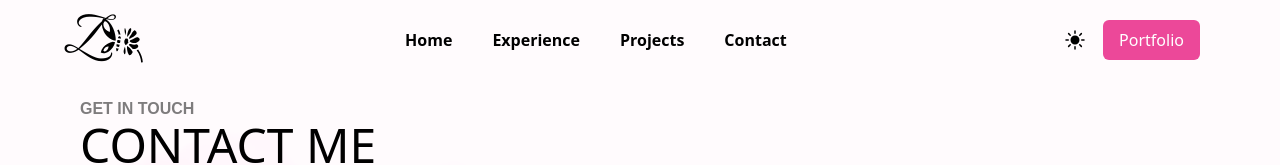
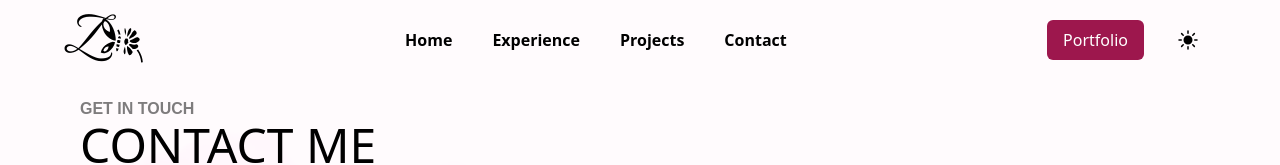
Before and after one commit to Yousra-Zahra-LATER/MyFolio, a React (Vite) app: page / in a window 1280 px wide. Shown: the top 165 px of the page. Built offline with nearby package versions, Linux system fonts and the light colour scheme.

Commit message:
"last update"

```diff
--- a/src/components/NavBar.jsx
+++ b/src/components/NavBar.jsx
@@ -48,8 +48,7 @@ export const NavBar = () => {
       <nav className="flex justify-between items-center w-[90%] mx-auto py-4">
         {/* Logo */}
         <div className="flex items-center font-signature text-5xl hover:-rotate-6">
-                    Z
-                    {/* Animation du logo */}
+          Z{/* Animation du logo */}
           <motion.div
             initial={{ scale: 0 }}
             animate={{ scale: 1 }}
@@ -61,22 +60,25 @@ export const NavBar = () => {
         {/* Liens de navigation - visible sur les écrans de taille moyenne et plus grands */}
         <div className="hidden md:flex items-center gap-10 font-semibold">
           {navBarlinks.map((link, index) => (
-                        <li key={index} className="cursor-pointer hover:text-[#807279] list-none">
+            <li
+              key={index}
+              className="cursor-pointer hover:text-[#807279] list-none"
+            >
               {link.name}
             </li>
           ))}
         </div>
         {/* Bouton pour le mode sombre et bouton "Portfolio" - visible sur les écrans de taille moyenne et plus grands */}
         <div className="hidden md:flex items-center">
+          <button className="bg-pink-800 text-white px-4 py-2 rounded-md mr-4">
+            Portfolio
+          </button>
           <button onClick={toggleDarkMode} className="cursor-pointer px-4">
             {isDarkMode ? (
               <RiMoonClearFill className="h-6 w-6 text-blue-400" />
             ) : (
               <SunIcon className="h-6 w-6 text-black" />
             )}
-                    </button>
-                    <button className="bg-pink-500 text-white px-4 py-2 rounded-md mr-4">
-                        Portfolio
           </button>
         </div>
         {/* Bouton pour le mode sombre, bouton "Portfolio" et bouton de menu - visible sur les écrans de taille plus petite */}
@@ -88,7 +90,6 @@ export const NavBar = () => {
               <SunIcon className="h-6 w-6 text-black" />
             )}
           </button>
-                    <button className="bg-pink-500 text-white px-4 py-2 rounded-md mr-4">Portfolio</button>
           <button onClick={toggleMenu} className="text-3xl">
             {menuOpen ? <HiX /> : <HiMenu />}
           </button>
@@ -96,12 +97,12 @@ export const NavBar = () => {
       </nav>
       {/* Menu déroulant - visible lorsqu'il est ouvert sur les écrans de taille plus petite */}
       {menuOpen && (
-                <div className="md:hidden fixed top-0 w-full h-[48%]  bg-custom-pink shadow-lg z-10 p-14 flex flex-col">
+  <div className="md:hidden fixed top-0 w-full h-[58%] bg-custom-pink shadow-lg z-10 p-14 flex flex-col">
     <button onClick={toggleMenu} className="self-end text-3xl mb-4">
       <HiX />
     </button>
-                    <div className="-ml-6">
-                    <ul className="flex flex-col gap-8 font-semibold ">
+    <div className="-ml-4 flex flex-col gap-4">
+      <ul className="flex flex-col gap-8 font-semibold">
         {navBarlinks.map((link, index) => (
           <li
             key={index}
@@ -112,9 +113,13 @@ export const NavBar = () => {
           </li>
         ))}
       </ul>
+      <button className="bg-pink-800 hover:bg-pink-900 text-white px-4 py-2 rounded-md mt-4  w-full self-start">
+        Portfolio
+      </button>
     </div>
   </div>
 )}
+
     </>
   );
 };
```
Lines whose indentation alone changed are shown as unchanged.
